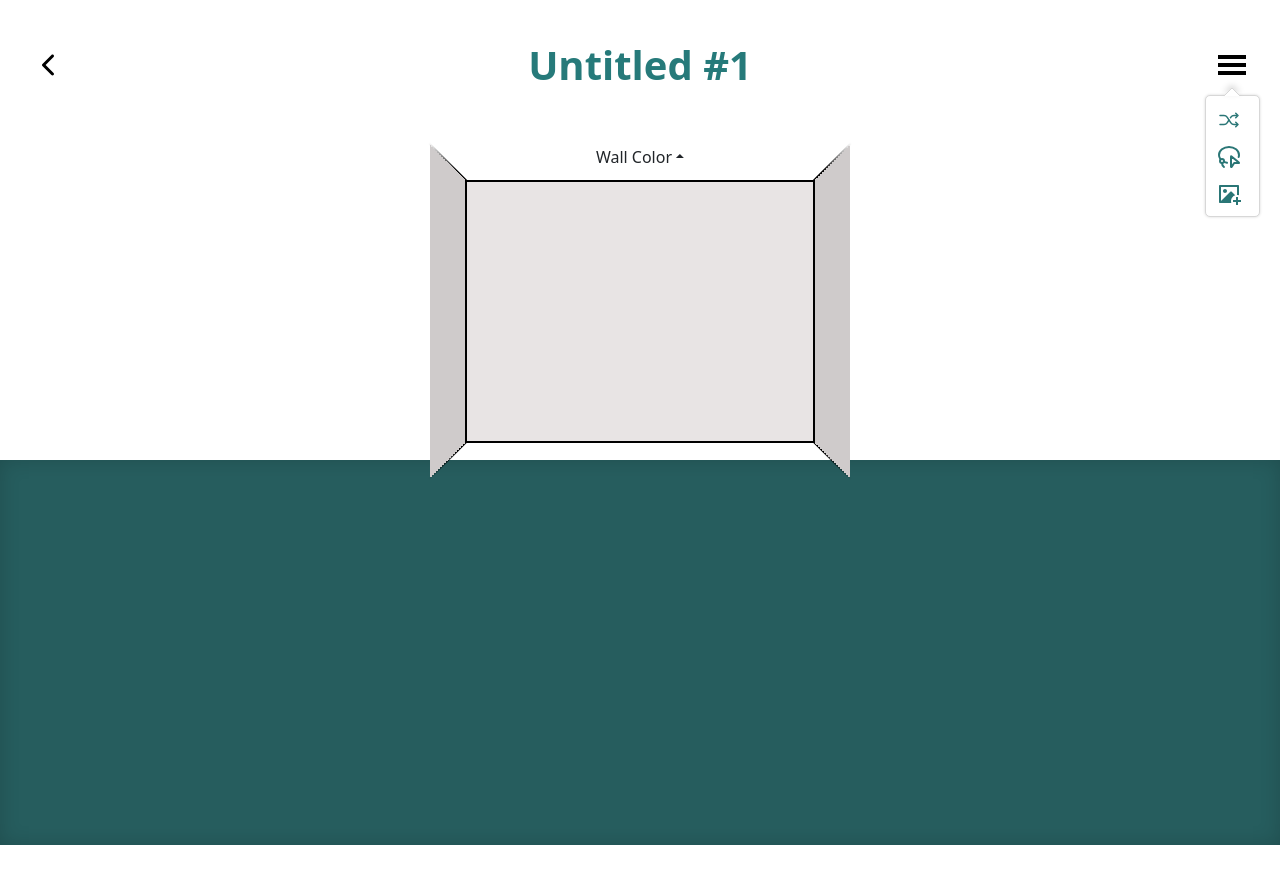
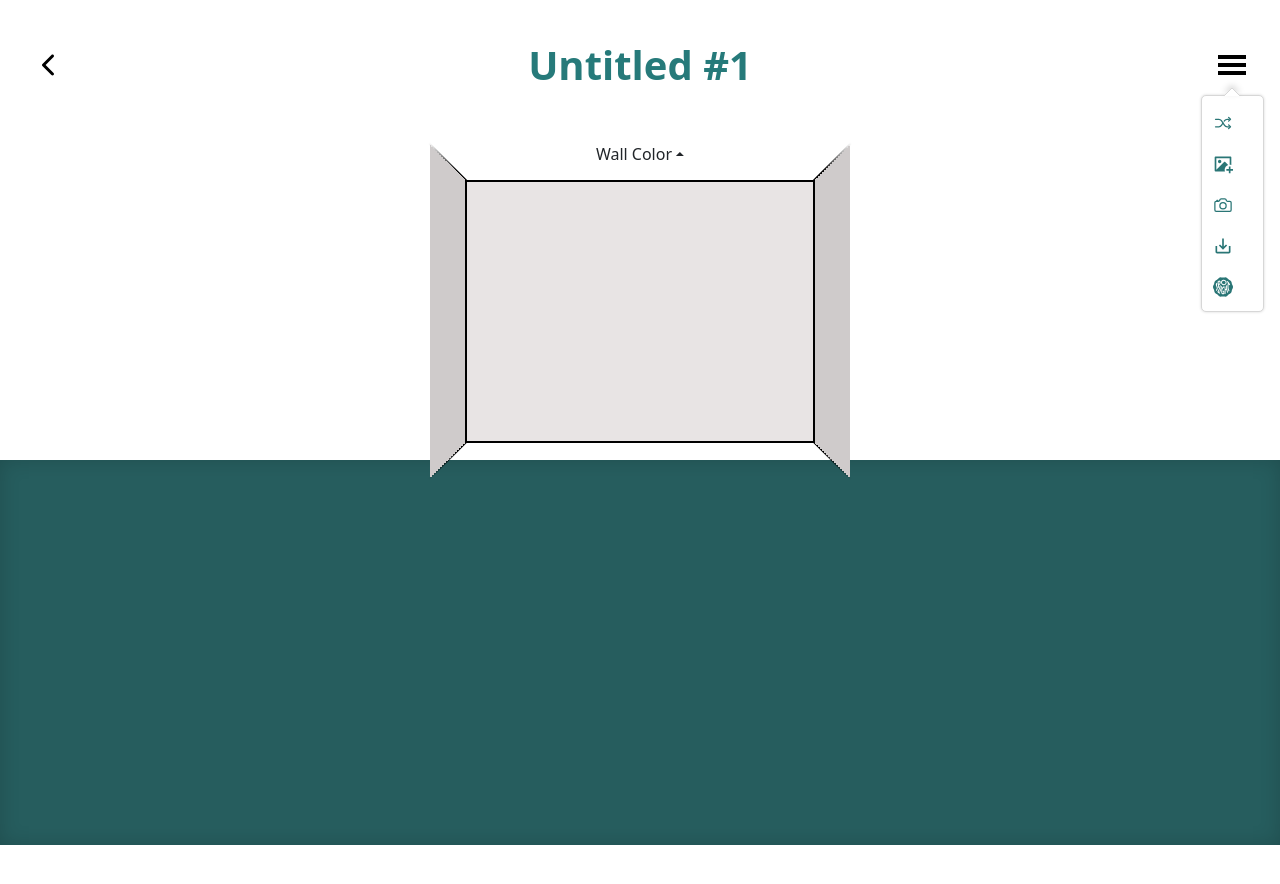
Before and after one commit to RudyCab/wallgenie-test, a React (Create React App) app: page /WallEditor in a window 1280 px wide. Both pictures are taken after a click on the button 1232 px from the left and 62 px from the top of the page. Shown: the top 884 px of the page. Built offline with nearby package versions, Linux system fonts and the light colour scheme.

Commit message:
more style changes 3

```diff
--- a/src/Components/SettingsPopup/SettingsPopup.css
+++ b/src/Components/SettingsPopup/SettingsPopup.css
@@ -14,32 +14,17 @@
   align-items: flex-start;
 }
 
-/* .sidebar-button {
-  background-color: #2A7676;
-  height: 40px;
-  width: 40px;
-  border-radius: 7px;
-  border-width: 0px;
-  margin-top: 2.5px;
-  margin-bottom: 2.5px;
-  box-shadow: 0px 0px 2px rgba(0, 0, 0, 0.314);
-} */
-
-/* .sidebar-icon {
-  color: white;
-} */
-
 .sidebar-button {
   background-color: transparent;
   border-width: 0px;
-  margin-top: 4.5px;
-  margin-bottom: 4.5px;
+  margin-top: 7.5px;
+  margin-bottom: 7.5px;
 }
 
-/* .sidebar-button-disabled {
-  background-color: #5d8f8f;
-} */
+.sidebar-icon-disabled {
+  color: #267a7a8c;
+}
 
-.sidebar-icon {
+.sidebar-icon-enabled {
   color: #2A7676;
 }
--- a/src/Components/SettingsPopup/SettingsPopup.jsx
+++ b/src/Components/SettingsPopup/SettingsPopup.jsx
@@ -17,7 +17,7 @@ const SettingsPopup = ({ alertDisplayed, setAlertDisplayed, setShuffle }) => {
       }
       position="bottom"
       closeOnDocumentClick={false}
-      contentStyle={{ width: 55.5 }}
+      contentStyle={{ width: 62.5 }}
     >
       <Sidebar
         alertDisplayed={alertDisplayed}
@@ -40,7 +40,7 @@ const Alert = ({ setAlertDisplayed, popupType }) => {
     position: "fixed",
     top: "50%",
     left: "50%",
-    transform: "translate(-50%, -50%)",
+    transform: "translate(-50%, -100%)",
     backgroundColor: "rgba(254, 253, 249, 0.9)",
     boxShadow: "0px 0px 10px rgba(0, 0, 0, 0.5)",
     padding: "30px 20px",
@@ -64,13 +64,18 @@ const Alert = ({ setAlertDisplayed, popupType }) => {
   let msg = "";
   switch (popupType) {
     case "shuffle":
-      msg = "You decor items have been shuffled!";
-      break;
-    case "multiselect":
-      msg = "Multiselect is now enabled!";
       break;
     case "upload":
-      msg = "Visit the Decor Gallery page for more!";
+      msg = "Add image upload functionality here";
+      break;
+    case "camera":
+      msg = "Add camera functionality here";
+      break;
+    case "save":
+      msg = "Add save functionality here";
+      break;
+    case "spotlight":
+      msg = "Add spotlight functionality here";
       break;
     default:
       break;
--- a/src/Components/SettingsPopup/Sidebar.jsx
+++ b/src/Components/SettingsPopup/Sidebar.jsx
@@ -1,9 +1,10 @@
 // Sidebar Icons
 import { IoShuffle } from "react-icons/io5";
-import { LuLassoSelect } from "react-icons/lu";
+// import { LuLassoSelect } from "react-icons/lu";
 import { RiImageAddFill } from "react-icons/ri";
-// import { FaCamera } from "react-icons/fa";
-// import { MdOutlineSaveAlt } from "react-icons/md";
+import { IoCameraOutline } from "react-icons/io5";
+import { MdOutlineSaveAlt } from "react-icons/md";
+import { SiSpotlight } from "react-icons/si";
 // import { VscSettings } from "react-icons/vsc";
 
 const Sidebar = ({
@@ -12,8 +13,14 @@ const Sidebar = ({
   setPopupType,
   setShuffle,
 }) => {
-  const types = ["shuffle", "multiselect", "upload"];
-  const icons = [IoShuffle, LuLassoSelect, RiImageAddFill];
+  const types = ["shuffle", "upload", "camera", "save", "spotlight"];
+  const icons = [
+    IoShuffle,
+    RiImageAddFill,
+    IoCameraOutline,
+    MdOutlineSaveAlt,
+    SiSpotlight,
+  ];
 
   const handleOnClick = (type) => {
     if (type == 0) {
@@ -30,13 +37,18 @@ const Sidebar = ({
         {icons.map((Icon, index) => (
           <button
             key={index}
-            className={`sidebar-button ${
-              alertDisplayed ? "sidebar-button-disabled" : ""
-            }`}
+            className={"sidebar-button"}
             onClick={() => handleOnClick(index)}
             disabled={alertDisplayed}
           >
-            <Icon className="sidebar-icon" size={24} />
+            <Icon
+              className={`${
+                alertDisplayed
+                  ? "sidebar-icon-disabled"
+                  : "sidebar-icon-enabled"
+              }`}
+              size={20}
+            />
           </button>
         ))}
       </div>
--- a/src/WallEditor/WallEditorPage.jsx
+++ b/src/WallEditor/WallEditorPage.jsx
@@ -80,7 +80,7 @@ function WallEditorPage({ images }) {
 
   const dropdownButtonStyle = {
     position: "fixed",
-    top: wall.coordinates.y - 42.5,
+    top: wall.coordinates.y - 45,
     left: "50%",
     transform: "translateX(-50%)",
   };
@@ -121,15 +121,18 @@ function WallEditorPage({ images }) {
 
         {/* WALL COLOR DROPDOWN MENU */}
         <div className="dropdown-container" style={dropdownButtonStyle}>
-          {!alertDisplayed && (
-            <DropdownButton drop="up-centered" title="Wall Color" variant="n/a">
+          <DropdownButton
+            drop="up-centered"
+            title="Wall Color"
+            variant="n/a"
+            disabled={alertDisplayed}
+          >
             <div className="dropdown-grid">
               {colors.map((color, index) => (
                 <ColorDropdownItem color={color} key={index} />
               ))}
             </div>
           </DropdownButton>
-          )}
         </div>
 
         {/* RENDER WALL COMPONENT */}
```
Lines whose indentation alone changed are shown as unchanged.
